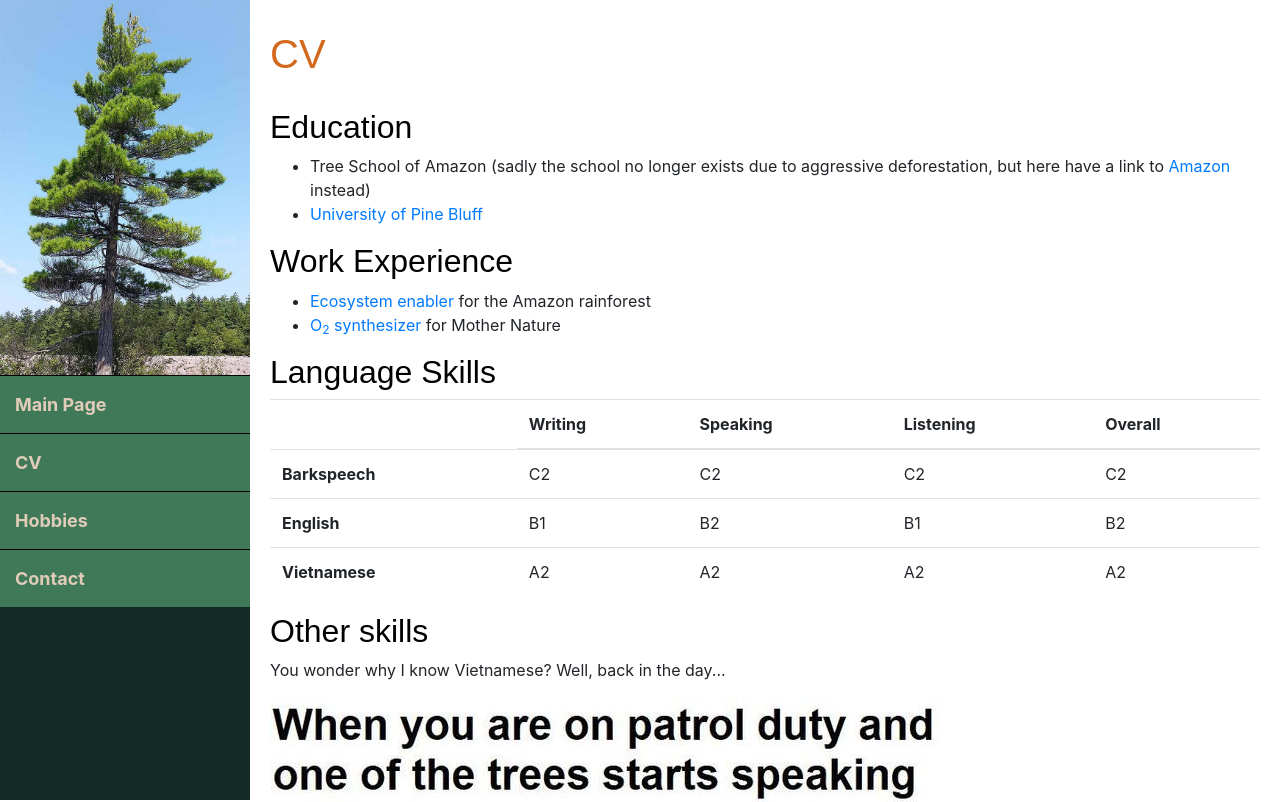
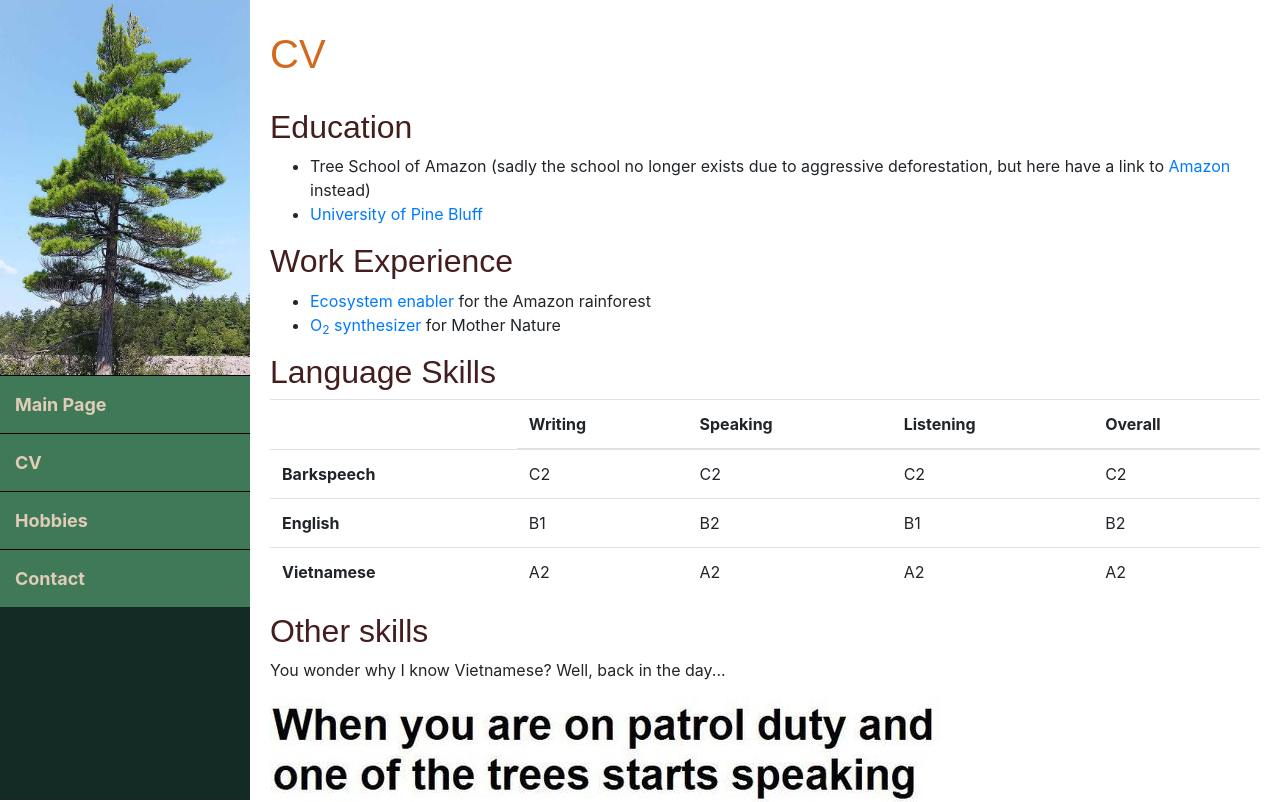
Before and after one commit to vesterta/WOHI_assignment_3, a plain HTML site: page w2/cv.html in a window 1280 px wide. Shown: the top 802 px of the page. Drawn offline with nearby package versions, Linux system fonts and the light colour scheme.

Commit message:
css change to dev

```diff
--- a/w2/cv.html
+++ b/w2/cv.html
@@ -19,7 +19,7 @@
 
         h2, h3 {
             font-family: Arial, sans-serif;
-            color: black;
+            color: rgb(68, 29, 29);
             margin-top: 10px;
         }
 
```
